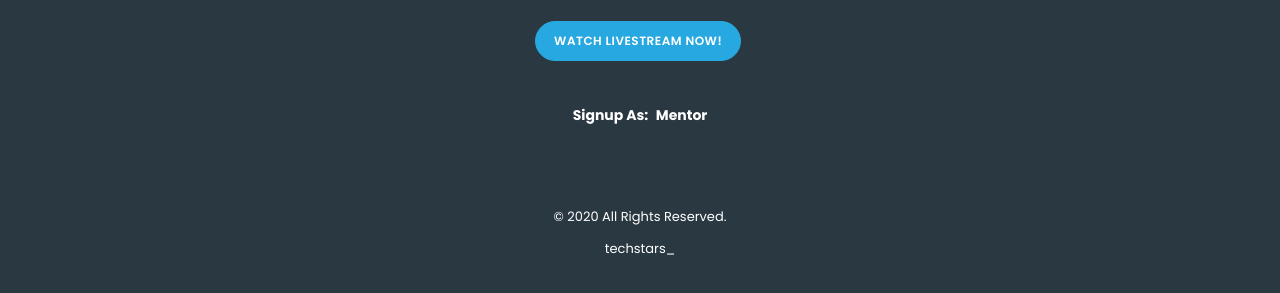
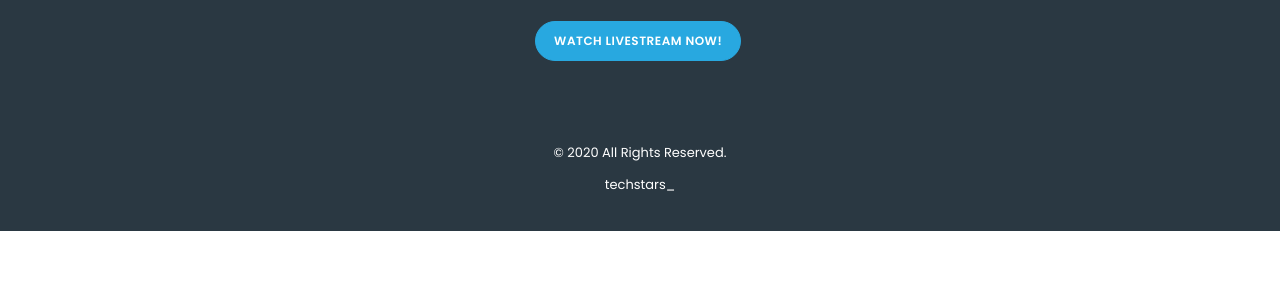
Before and after one commit to SWremoteUSA/SWremoteUSA.github.io, a plain HTML site: page index.html in a window 1280 px wide. Shown: the part 10164-10457 px from the top of the page. After the commit the page ends 10395 px from the top, so only its background shows below. Drawn offline with Linux system fonts and the light colour scheme; a script that the page names is missing; files whose address does not match are found by name.

Commit message:
202004241818

```diff
--- a/index.html
+++ b/index.html
@@ -351,10 +351,6 @@
                                <span>Email</span></a>
                             </div><br><br>
                             <a href="stream.html"><button type="button" class="btn btn-rounded">Watch LIVESTREAM NOW!</button></a>&nbsp;
-                            <br><br>
-                            <div class="align-center" style="color: #FFFFFF">
-                              <b>Signup As:</b>&nbsp;&nbsp;<a href="https://docs.google.com/forms/d/1uMXjgz5ot9189x4aSsmVFG8tc3t4p-jWPl5cH7SHqpE" target="_blank" style="color: #FFFFFF"><b>Mentor</b></a>
-                            </div>
                        </div>
                     </div>
                  </div>
```
Also changed, not shown: stream.html (+0 -4 lines).
